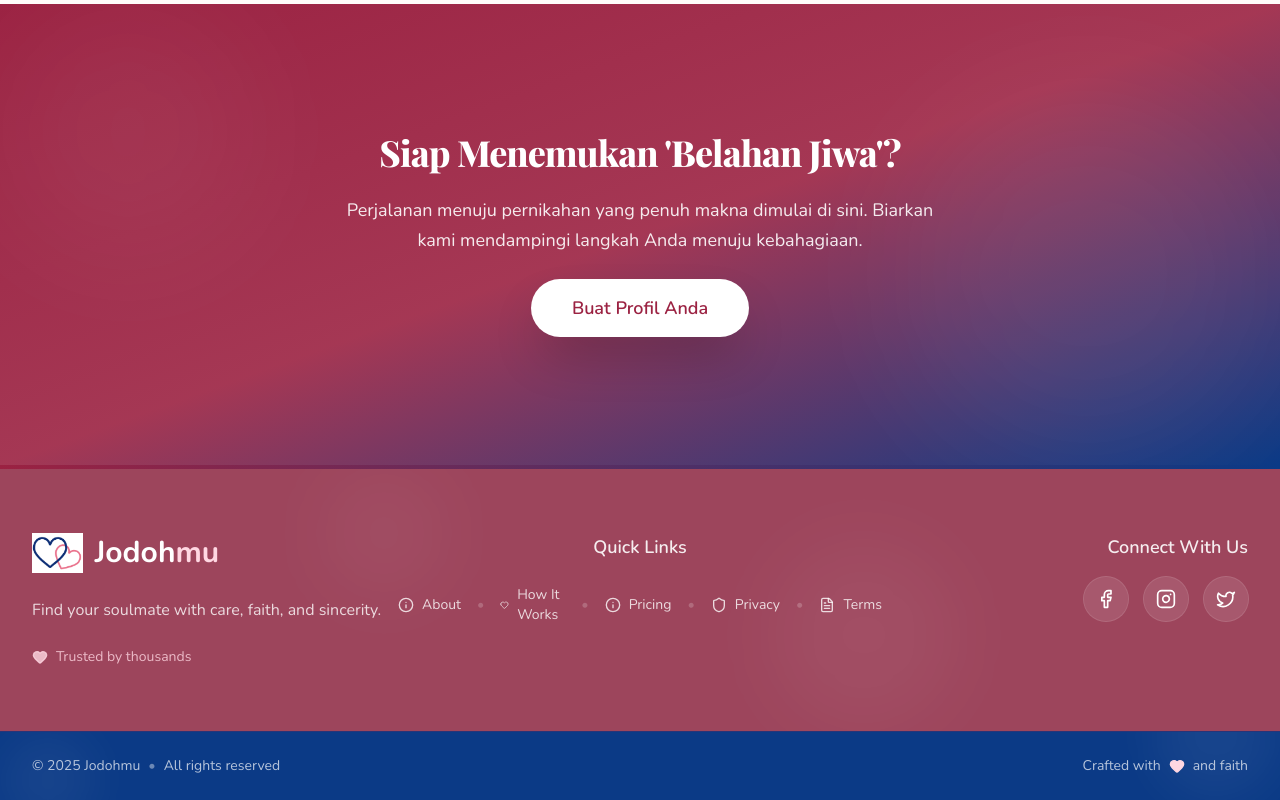
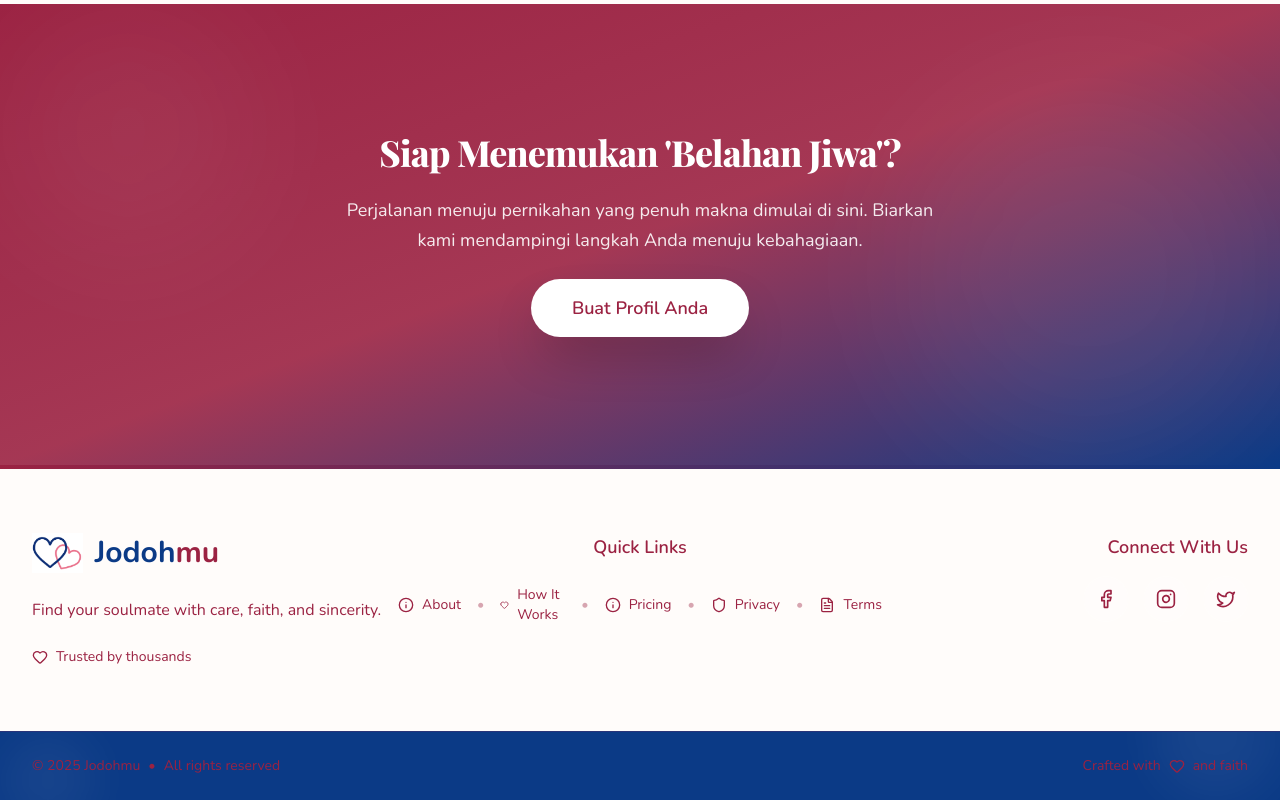
Before and after one commit to Taimoor13003/jodohmu, a Next.js app: page / in a window 1280 px wide. Shown: the part 5402-6202 px from the top of the page. Built offline with nearby package versions, Linux system fonts and the light colour scheme; no server answers; a web font is replaced by a local one.

Commit message:
add pink text in sub footer

```diff
--- a/src/components/layout/footer.tsx
+++ b/src/components/layout/footer.tsx
@@ -5,7 +5,8 @@ import LogoIcon from "@/assets/jodohmu-icon-logo.png";
 
 export function Footer() {
   return (
-    <footer className="w-full text-white" style={{background: "#9d455cff"}}>
+    // <footer className="w-full text-white" style={{background: "#9d455cff"}}>
+    <footer className="w-full text-white">
       <div className="h-1 w-full bg-gradient-to-r from-brand-rose to-brand-blue" />
       <div className="bg-gradient-to-b from-brand-blue/96 to-brand-blue/86 relative overflow-hidden">
         <div className="absolute inset-0">
@@ -19,44 +20,44 @@ export function Footer() {
               <div className="flex items-center">
                 <Image src={LogoIcon} alt="Jodohmu" className="h-10 w-auto" />
                 <div className="ml-3 flex items-baseline">
-                  <span className="text-3xl font-bold">Jodoh</span>
-                  <span className="text-3xl font-bold text-[#ffd7e2]">mu</span>
+                  <span className="text-3xl font-bold text-[#0b3a86]">Jodoh</span>
+                  <span className="text-3xl font-bold text-[#9B2242]">mu</span>
                 </div>
               </div>
-              <p className="text-white/80 text-base leading-relaxed max-w-sm">
+              <p className="text-[#9B2242] text-base leading-relaxed max-w-sm">
                 Find your soulmate with care, faith, and sincerity.
               </p>
-              <div className="flex items-center gap-2 text-brand-pink/80">
-                <Heart className="w-4 h-4 fill-current" />
+              <div className="flex items-center gap-2 text-[#9B2242]">
+                <Heart className="w-4 h-4" style={{ color: "#9B2242" }} />
                 <span className="text-sm">Trusted by thousands</span>
               </div>
             </div>
 
             {/* Links */}
             <div className="flex flex-col items-center space-y-6">
-              <h3 className="text-lg font-semibold text-white/90">Quick Links</h3>
-              <div className="flex flex-col sm:flex-row sm:items-center sm:justify-center gap-4 text-sm">
-                <Link href="#" className="flex items-center gap-2 text-white/80 hover:text-brand-pink hover:underline underline-offset-4 decoration-brand-pink transition-all duration-300 hover:scale-105">
+              <h3 className="text-lg font-semibold text-[#9B2242]">Quick Links</h3>
+              <div className="flex flex-col sm:flex-row sm:items-center sm:justify-center gap-4 text-sm text-[#9B2242]">
+                <Link href="#" className="flex items-center gap-2 text-[#9B2242] hover:text-[#7f1b36] hover:underline underline-offset-4 decoration-[#9B2242] transition-all duration-300 hover:scale-105">
                   <Info className="w-4 h-4" />
                   About
                 </Link>
-                <span className="hidden sm:block text-white/20">•</span>
-                <Link href="#" className="flex items-center gap-2 text-white/80 hover:text-brand-pink hover:underline underline-offset-4 decoration-brand-pink transition-all duration-300 hover:scale-105">
+                <span className="hidden sm:block text-[#9B2242]/40">•</span>
+                <Link href="#" className="flex items-center gap-2 text-[#9B2242] hover:text-[#7f1b36] hover:underline underline-offset-4 decoration-[#9B2242] transition-all duration-300 hover:scale-105">
                   <Heart className="w-4 h-4" />
                   How It Works
                 </Link>
-                <span className="hidden sm:block text-white/20">•</span>
-                <Link href="#" className="flex items-center gap-2 text-white/80 hover:text-brand-pink hover:underline underline-offset-4 decoration-brand-pink transition-all duration-300 hover:scale-105">
+                <span className="hidden sm:block text-[#9B2242]/40">•</span>
+                <Link href="#" className="flex items-center gap-2 text-[#9B2242] hover:text-[#7f1b36] hover:underline underline-offset-4 decoration-[#9B2242] transition-all duration-300 hover:scale-105">
                   <Info className="w-4 h-4" />
                   Pricing
                 </Link>
-                <span className="hidden sm:block text-white/20">•</span>
-                <Link href="/privacy" className="flex items-center gap-2 text-white/80 hover:text-brand-pink hover:underline underline-offset-4 decoration-brand-pink transition-all duration-300 hover:scale-105">
+                <span className="hidden sm:block text-[#9B2242]/40">•</span>
+                <Link href="/privacy" className="flex items-center gap-2 text-[#9B2242] hover:text-[#7f1b36] hover:underline underline-offset-4 decoration-[#9B2242] transition-all duration-300 hover:scale-105">
                   <Shield className="w-4 h-4" />
                   Privacy
                 </Link>
-                <span className="hidden sm:block text-white/20">•</span>
-                <Link href="/terms" className="flex items-center gap-2 text-white/80 hover:text-brand-pink hover:underline underline-offset-4 decoration-brand-pink transition-all duration-300 hover:scale-105">
+                <span className="hidden sm:block text-[#9B2242]/40">•</span>
+                <Link href="/terms" className="flex items-center gap-2 text-[#9B2242] hover:text-[#7f1b36] hover:underline underline-offset-4 decoration-[#9B2242] transition-all duration-300 hover:scale-105">
                   <FileText className="w-4 h-4" />
                   Terms
                 </Link>
@@ -65,16 +66,16 @@ export function Footer() {
 
             {/* Social */}
             <div className="flex flex-col items-center lg:items-end space-y-4">
-              <h3 className="text-lg font-semibold text-white/90">Connect With Us</h3>
+              <h3 className="text-lg font-semibold text-[#9B2242]">Connect With Us</h3>
               <div className="flex items-center gap-4">
                 <Link href="#" className="group inline-flex h-11 w-11 items-center justify-center rounded-full bg-white/10 hover:bg-gradient-to-r hover:from-brand-rose hover:to-brand-blue ring-1 ring-white/20 hover:ring-brand-rose/60 transition-all duration-300 hover:scale-110 hover:shadow-lg hover:shadow-brand-rose/25">
-                  <Facebook className="h-5 w-5 text-white group-hover:text-white transition-colors" />
+                  <Facebook className="h-5 w-5 text-[#9B2242] group-hover:text-white transition-colors" />
                 </Link>
                 <Link href="#" className="group inline-flex h-11 w-11 items-center justify-center rounded-full bg-white/10 hover:bg-gradient-to-r hover:from-brand-rose hover:to-brand-blue ring-1 ring-white/20 hover:ring-brand-rose/60 transition-all duration-300 hover:scale-110 hover:shadow-lg hover:shadow-brand-rose/25">
-                  <Instagram className="h-5 w-5 text-white group-hover:text-white transition-colors" />
+                  <Instagram className="h-5 w-5 text-[#9B2242] group-hover:text-white transition-colors" />
                 </Link>
                 <Link href="#" className="group inline-flex h-11 w-11 items-center justify-center rounded-full bg-white/10 hover:bg-gradient-to-r hover:from-brand-rose hover:to-brand-blue ring-1 ring-white/20 hover:ring-brand-rose/60 transition-all duration-300 hover:scale-110 hover:shadow-lg hover:shadow-brand-rose/25">
-                  <Twitter className="h-5 w-5 text-white group-hover:text-white transition-colors" />
+                  <Twitter className="h-5 w-5 text-[#9B2242] group-hover:text-white transition-colors" />
                 </Link>
               </div>
             </div>
@@ -86,15 +87,15 @@ export function Footer() {
           <div className="absolute top-0 left-0 w-24 h-24 bg-white/5 rounded-full blur-xl"></div>
           <div className="absolute bottom-0 right-0 w-32 h-32 bg-white/5 rounded-full blur-xl"></div>
         </div>
-        <div className="container flex flex-col sm:flex-row items-center justify-between py-6 text-sm text-white/70 gap-4 relative z-10">
+        <div className="container flex flex-col sm:flex-row items-center justify-between py-6 text-sm text-[#9B2242] gap-4 relative z-10">
           <p className="flex items-center gap-2">
             <span>© {new Date().getFullYear()} Jodohmu</span>
-            <span className="text-white/40">•</span>
+            <span>•</span>
             <span>All rights reserved</span>
           </p>
           <p className="flex items-center gap-2">
             <span>Crafted with</span>
-            <Heart className="w-4 h-4 text-brand-pink fill-current" />
+            <Heart className="w-4 h-4" style={{ color: "#9B2242" }} />
             <span>and faith</span>
           </p>
         </div>
```
